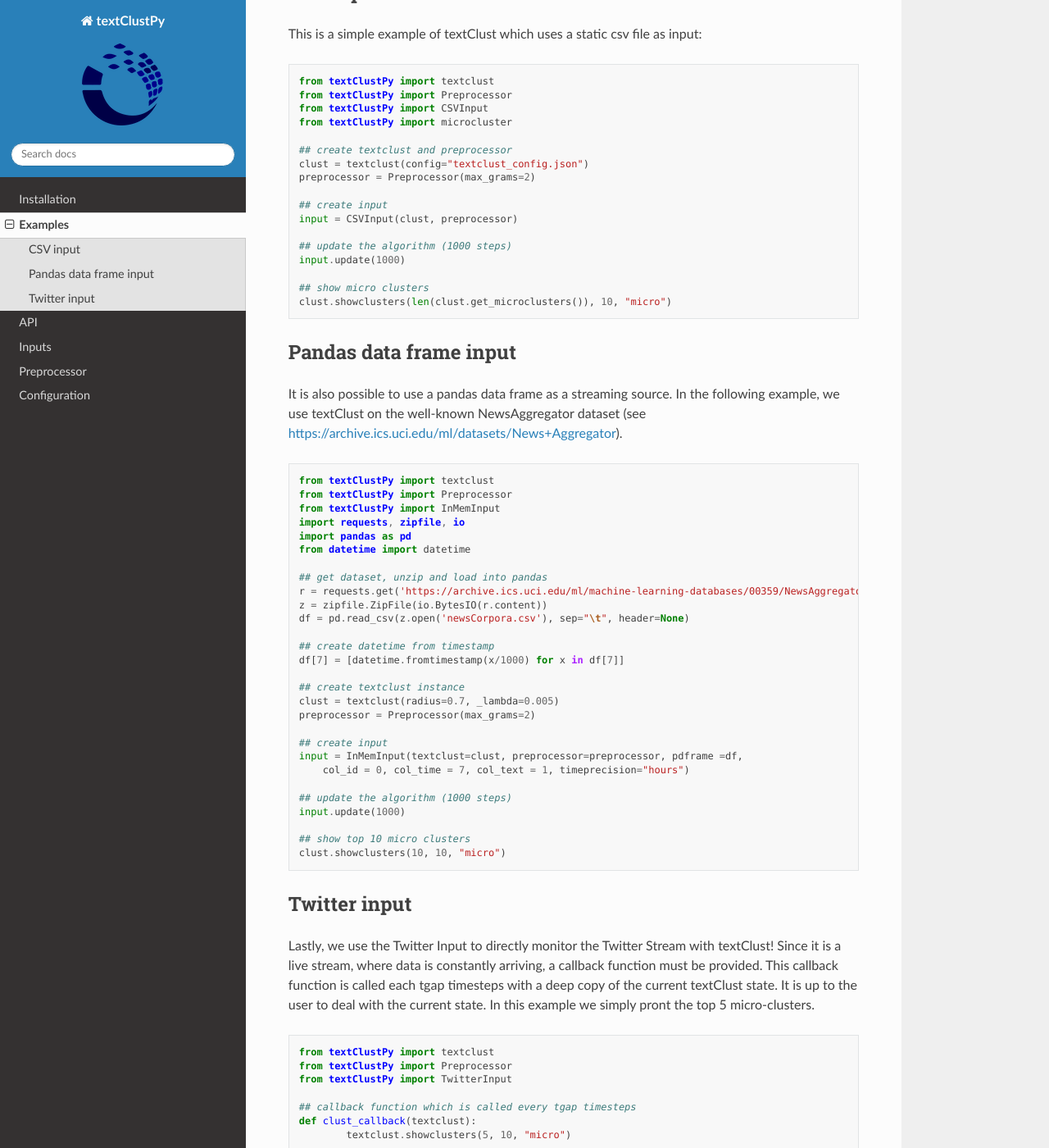
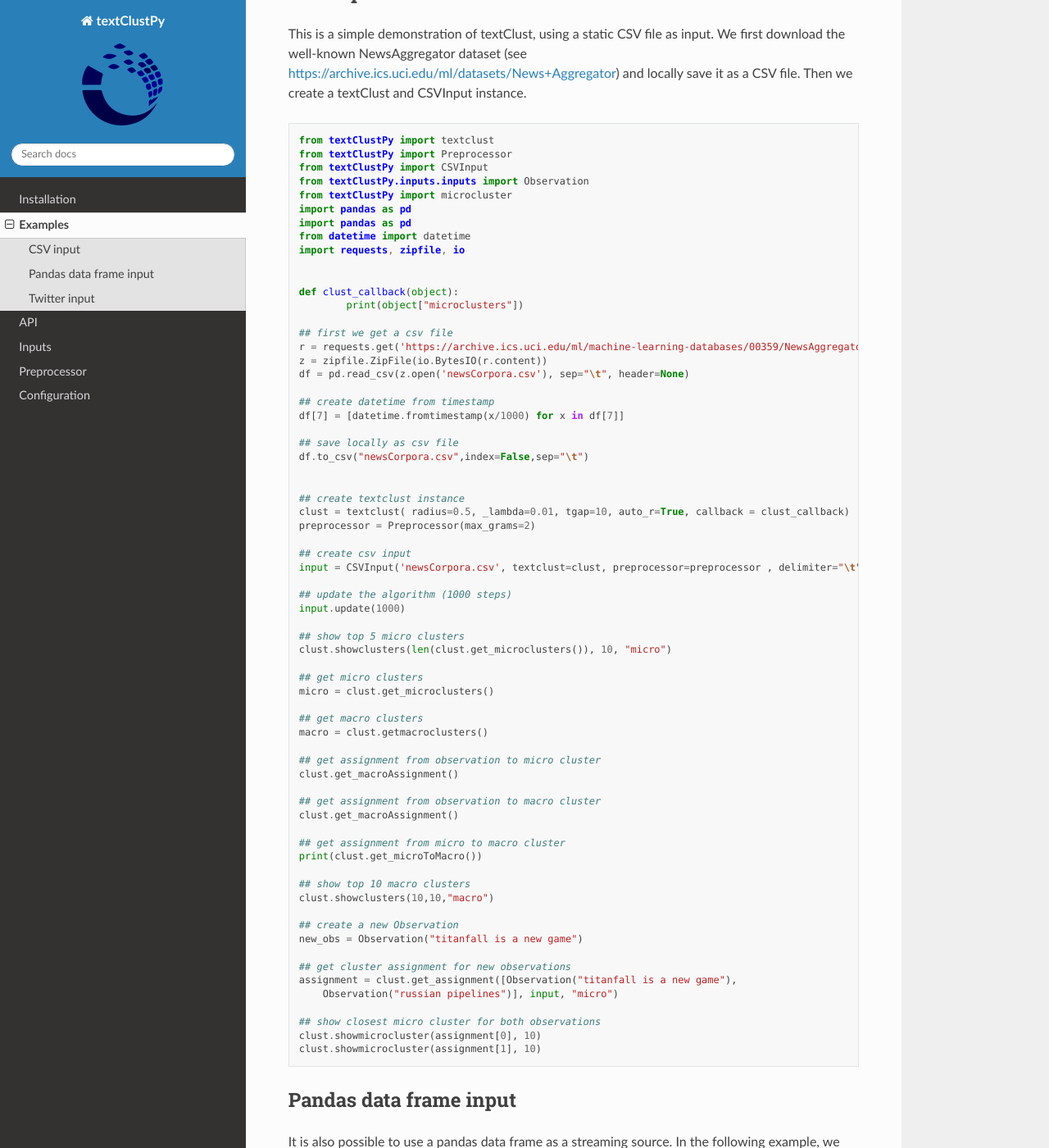
Before and after one commit to Dennis1989/textClustPy, a Sphinx documentation site: the page built from docs/examples.rst, in a window 1280 px wide and 1400 px high, scrolled down 503 px. Shown: the whole window at 82% size. Built offline with Sphinx 7.4.7 and the Read the Docs theme 2.0.0, drawn with Linux system fonts in a browser that asks for light colours; some of the changed text lies outside the part shown.

Commit message:
update to version 0.0.2 including documentation

```diff
--- a/docs/conf.py
+++ b/docs/conf.py
@@ -10,7 +10,7 @@
 # add these directories to sys.path here. If the directory is relative to the
 # documentation root, use os.path.abspath to make it absolute, like shown here.
 #
-autodoc_mock_imports = ['numpy',"gensim","sklearn","pandas","nltk","jsonpickle","tweepy"]
+autodoc_mock_imports = ['nltk', 'pandas', 'gensim', 'numpy','sklearn', "tweepy","jsonpickle"]
 import os
 import sys
 sys.path.insert(0, os.path.abspath('../'))
@@ -19,11 +19,11 @@
 # -- Project information -----------------------------------------------------
 
 project = 'textClustPy'
-copyright = '2020, Dennis Assenmacher'
+copyright = '2021, Dennis Assenmacher'
 author = 'Dennis Assenmacher'
 
 # The full version, including alpha/beta/rc tags
-release = '0.0.1'
+release = '0.0.2'
 
 
 # -- General configuration ---------------------------------------------------
--- a/docs/examples.rst
+++ b/docs/examples.rst
@@ -2,7 +2,7 @@
 Examples
 ================================================
 
-textClust is designed that it works with just a few lines of code. Basically three components are required to run the algorithm:
+textClust is designed that the algorithm works with just a few lines of code. Basically, three components are required to run the algorithm:
 
     - a :class:`textClustPy.textclust` instance
     - a :class:`textClustPy.Preprocessor` instance
@@ -14,33 +14,84 @@
 
 CSV input
 -----------------------
-This is a simple example of textClust which uses a static csv file as input:
+This is a simple demonstration of textClust, using a static CSV file as input. We first download the well-known NewsAggregator dataset (see https://archive.ics.uci.edu/ml/datasets/News+Aggregator) and locally save it as a CSV file. Then we create a textClust and CSVInput instance.
 
 .. code-block:: python
 
     from textClustPy import textclust
     from textClustPy import Preprocessor
     from textClustPy import CSVInput
+    from textClustPy.inputs.inputs import Observation
     from textClustPy import microcluster
+    import pandas as pd
+    import pandas as pd
+    from datetime import datetime
+    import requests, zipfile, io
 
-    ## create textclust and preprocessor
-    clust = textclust(config="textclust_config.json")
+
+    def clust_callback(object):
+            print(object["microclusters"])
+
+    ## first we get a csv file
+    r = requests.get('https://archive.ics.uci.edu/ml/machine-learning-databases/00359/NewsAggregatorDataset.zip')
+    z = zipfile.ZipFile(io.BytesIO(r.content))
+    df = pd.read_csv(z.open('newsCorpora.csv'), sep="\t", header=None)
+
+    ## create datetime from timestamp
+    df[7] = [datetime.fromtimestamp(x/1000) for x in df[7]]
+
+    ## save locally as csv file
+    df.to_csv("newsCorpora.csv",index=False,sep="\t")
+
+
+    ## create textclust instance
+    clust = textclust( radius=0.5, _lambda=0.01, tgap=10, auto_r=True, callback = clust_callback)
     preprocessor = Preprocessor(max_grams=2)
 
-    ## create input
-    input = CSVInput(clust, preprocessor)
+    ## create csv input
+    input = CSVInput('newsCorpora.csv', textclust=clust, preprocessor=preprocessor , delimiter="\t",col_text=1,col_id=0,col_time=7,timeformat="%Y-%m-%d %H:%M:%S.%f", timeprecision="minutes")
 
     ## update the algorithm (1000 steps)
     input.update(1000)
 
-    ## show micro clusters
+    ## show top 5 micro clusters
     clust.showclusters(len(clust.get_microclusters()), 10, "micro")
+
+    ## get micro clusters
+    micro = clust.get_microclusters()
+
+    ## get macro clusters
+    macro = clust.getmacroclusters()
+
+    ## get assignment from observation to micro cluster
+    clust.get_macroAssignment()
+
+    ## get assignment from observation to macro cluster
+    clust.get_macroAssignment()
+
+    ## get assignment from micro to macro cluster
+    print(clust.get_microToMacro())
+
+    ## show top 10 macro clusters
+    clust.showclusters(10,10,"macro")
+
+    ## create a new Observation
+    new_obs = Observation("titanfall is a new game")
+
+    ## get cluster assignment for new observations
+    assignment = clust.get_assignment([Observation("titanfall is a new game"),
+        Observation("russian pipelines")], input, "micro")
+
+    ## show closest micro cluster for both observations
+    clust.showmicrocluster(assignment[0], 10)
+    clust.showmicrocluster(assignment[1], 10)
+
 
 
 
 Pandas data frame input
 -----------------------
-It is also  possible to use a pandas data frame as a streaming source. In the following example, we use textClust on the well-known NewsAggregator dataset (see https://archive.ics.uci.edu/ml/datasets/News+Aggregator).
+It is also possible to use a pandas data frame as a streaming source. In the following example, we use textClust on the well-known NewsAggregator dataset (see https://archive.ics.uci.edu/ml/datasets/News+Aggregator).
 
 .. code-block:: python
 
@@ -50,34 +101,38 @@
     import requests, zipfile, io
     import pandas as pd
     from datetime import datetime
+    import numpy as np
 
     ## get dataset, unzip and load into pandas
     r = requests.get('https://archive.ics.uci.edu/ml/machine-learning-databases/00359/NewsAggregatorDataset.zip')
     z = zipfile.ZipFile(io.BytesIO(r.content))
+
     df = pd.read_csv(z.open('newsCorpora.csv'), sep="\t", header=None)
 
     ## create datetime from timestamp
     df[7] = [datetime.fromtimestamp(x/1000) for x in df[7]]
 
     ## create textclust instance
-    clust = textclust(radius=0.7, _lambda=0.005)
+    clust = textclust(radius=0.5, _lambda=0.05, auto_r= True, tgap=5, num_macro=10)
     preprocessor = Preprocessor(max_grams=2)
 
     ## create input
     input = InMemInput(textclust=clust, preprocessor=preprocessor, pdframe =df,
-        col_id = 0, col_time = 7, col_text = 1, timeprecision="hours")
+        col_id = 0, col_time = 7, col_text = 1, timeprecision="minutes")
 
     ## update the algorithm (1000 steps)
-    input.update(1000)
+    input.update(10000)
 
     ## show top 10 micro clusters
     clust.showclusters(10, 10, "micro")
+    clust.showclusters(10, 10, type="macro")
+
 
 
 
 Twitter input
 -----------------------
-Lastly, we use the Twitter Input to directly monitor the Twitter Stream with textClust! Since it is a live stream, where data is constantly arriving, a callback function must be provided. This callback function is called each tgap timesteps with a deep copy of the current textClust state. It is up to the user to deal with the current state. In this example we simply pront the top 5 micro-clusters.
+Lastly, we use the Twitter Input to monitor the Twitter Stream with textClust directly! A callback function must be provided since it is a live stream, where data is constantly arriving. This callback function is called each tgap timesteps returning an object that contains important textClust instance attributes.
 
 .. code-block:: python
 
@@ -86,13 +141,22 @@
     from textClustPy import TwitterInput
 
     ## callback function which is called every tgap timesteps
-    def clust_callback(textclust):
-            textclust.showclusters(5, 10, "micro")
+    def clust_callback(object):
+        print(object["microclusters"])
+
+
+    ## callback function that is called for each and every new observation. Can be used to store
+    def save_callback(id, time, text, object):
+        print(text)
+        return
 
     ## create textclust instance
-    clust = textclust(config="textclust_config.json", callback = clust_callback)
+    clust = textclust(callback = clust_callback, radius=0.5, _lambda=0.01, tgap=10, auto_r=True)
+
+    ## initialize preprocessor with 2-grams
     preprocessor = Preprocessor(max_grams=2)
 
-    ## Create Twitter Input. API tokens and secrets are denoted as $$$$$
-    TwitterInput("$$$$$", "$$$$$", "$$$$$", "$$$$$",
-    ["trump"], ["en"], textclust=clust, preprocessor=preprocessor)
+    ## create Twitter input. Searching for english Tweets containing "hi"
+    TwitterInput("###", "###",
+    "###", "###",
+    ["hi"], ["en"], textclust=clust, preprocessor=preprocessor,callback=save_callback)
--- a/docs/index.rst
+++ b/docs/index.rst
@@ -9,7 +9,7 @@
 .. image:: textClust.png
   :width: 400
 
-textClust is a stream clustering algorithm for textual data which can be used to identify and track topics over time in a stream of texts. The algorithm uses a widely popular two-phase clustering approach where the stream is first summarised in real time. The result are many small preliminary clusters in the stream called 'micro-clusters'. Our micro-clusters maintain enough information to update and also efficiently calculate the cosine similarity between them over time, based on the TF-IDF vector of their texts. Upon request, the miro-clusters can be reclustered to generate the final result using any distance-based clustering algorithm such as hierarchical clustering. To keep the micro-clusters up-to-date our algorithm applies a fading strategy where micro-clusters that are not updated regularly loose relevance and are eventually removed.
+textClust is a stream clustering algorithm for textual data that can identify and track topics over time in a stream of texts. The algorithm uses a widely popular two-phase clustering approach where the stream is first summarised in real-time. The result is many small preliminary clusters in the stream called 'micro-clusters'. Our micro-clusters maintain enough information to update and efficiently calculate the cosine similarity between them over time, based on the TF-IDF vector of their texts. Upon request, the miro-clusters can be reclustered to generate the final result using any distance-based clustering algorithm such as hierarchical clustering. To keep the micro-clusters up-to-date, our algorithm applies a fading strategy where micro-clusters that are not updated regularly lose relevance and are eventually removed.
 
 .. toctree::
     :maxdepth: 2
--- a/setup.py
+++ b/setup.py
@@ -10,13 +10,13 @@
 
 setuptools.setup(
     name="textClustPy",
-    version="0.0.1",
+    version="0.0.2",
     author="Dennis Assenmacher and Matthias Carnein",
     author_email="dennis.assenmacher@wi.uni-muenster.de",
     description="A python implementation of textclust",
     long_description=long_description,
     long_description_content_type="text/markdown",
-    url="https://wiwi-gitlab.uni-muenster.de/d_asse011/textclustpy",
+    url="https://github.com/Dennis1989/textClustPy",
     packages=setuptools.find_packages(),
     classifiers=[
         "Programming Language :: Python :: 3",
@@ -24,5 +24,5 @@
         "Operating System :: OS Independent",
     ],
     python_requires='>=3.7',
-    install_requires=['nltk', 'pandas', 'gensim', 'numpy','sklearn', "tweepy", "elasticsearch", "jsonpickle"],
+    install_requires=['nltk', 'pandas', 'gensim', 'numpy','sklearn', "tweepy","jsonpickle"],
 )
```
Also changed, not shown: 4 other files.
